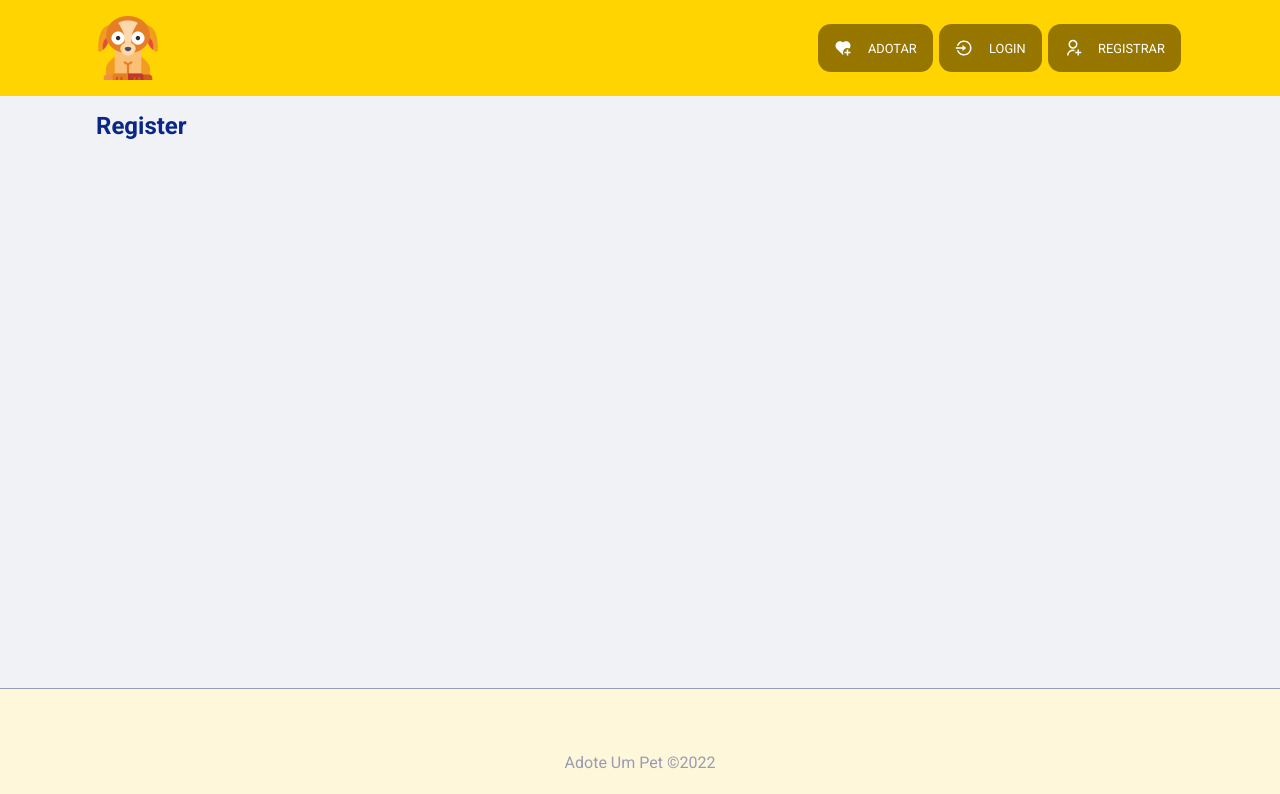
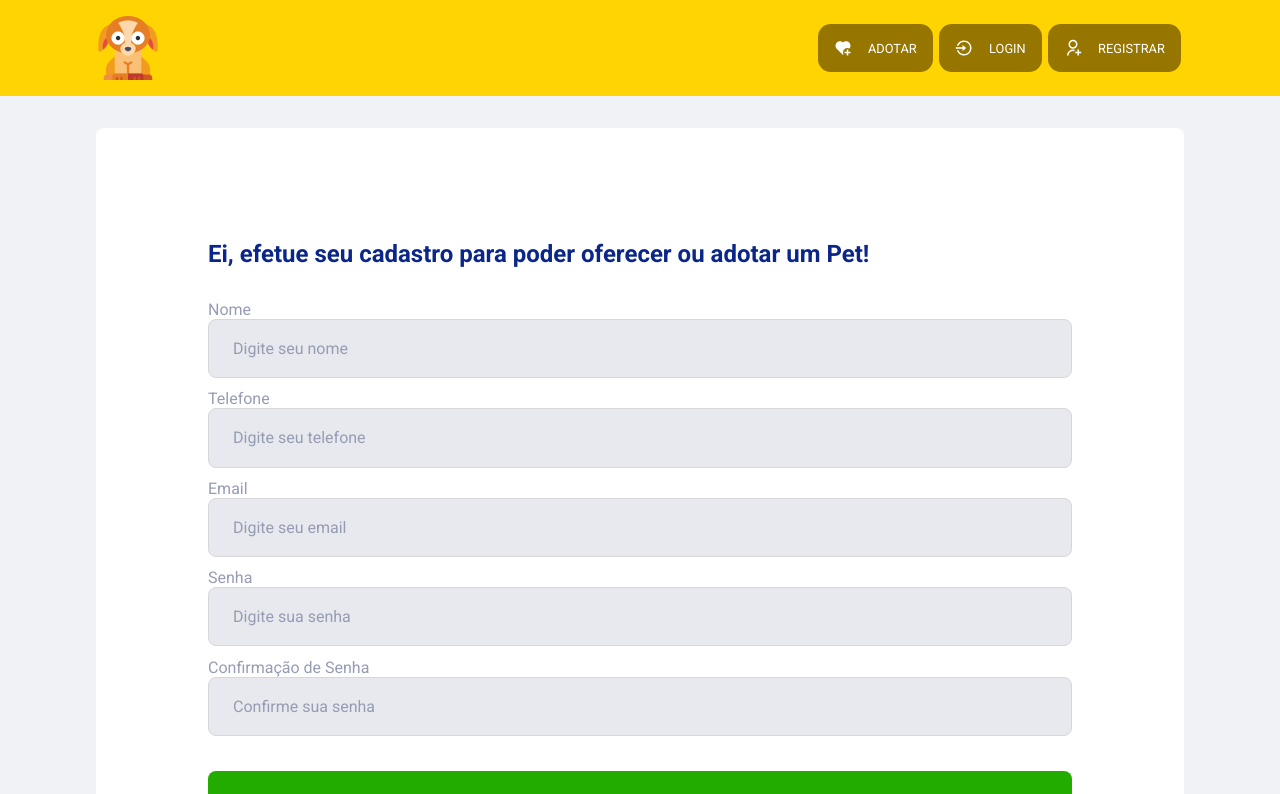
Before and after one commit to Adam-Almeida/get-pet, a React (Create React App) app in the folder frontend/: page /register in a window 1280 px wide. Shown: the top 794 px of the page. Built offline with nearby package versions, Linux system fonts and the light colour scheme.

Commit message:
chore: criando formulario de cadastro

```diff
--- /dev/null
+++ b/frontend/src/components/Form/Input.js
@@ -0,0 +1,13 @@
+import {StyleImput} from './style'
+
+function Imput({text, type, name, placeholder}) {
+    return(
+        <>
+        <label>{text}</label>
+        <StyleImput type={type} name={name} placeholder={placeholder}>
+        </StyleImput>
+        </>
+    )
+}
+
+export default Imput
--- /dev/null
+++ b/frontend/src/components/Form/style.js
@@ -0,0 +1,26 @@
+import styled from "styled-components";
+
+export const StyleImput = styled.input`
+    width: 100%;
+    padding: 0 1.5rem;
+    height: 3.7rem;
+    border-radius: 0.5rem;
+    border: 1px solid #d7d7d7;
+    background: #e7e9ee;
+    font-weight: 400;
+    font-size: 1rem;
+    margin-bottom: 0.7rem;
+    &::placeholder {
+      color: var(--text-body);
+    }
+    & + input {
+      margin-top: 0.8rem;
+    }
+
+    :focus, :active{
+      border: 1px solid var(--theme);
+      background-color: #ebefff ;
+    }
+    transition: border 0.5s;
+
+`
--- a/frontend/src/components/layout/navbar/Navbar.js
+++ b/frontend/src/components/layout/navbar/Navbar.js
@@ -10,7 +10,7 @@ function Navbar() {
         <Container>
             <Content>
                 <img src={Logo} alt='Adote Um Pet' />
-                <right>
+                <span>
                     <Link to="/">
                         <MenuButton text="ADOTAR">
                             <RiHeartAddFill color="#ffffff" />
@@ -26,7 +26,7 @@ function Navbar() {
                             <RiUserAddLine color="#ffffff" />
                         </MenuButton>
                     </Link>
-                </right>
+                </span>
             </Content>
         </Container>
     )
--- a/frontend/src/components/layout/navbar/styles.js
+++ b/frontend/src/components/layout/navbar/styles.js
@@ -11,7 +11,7 @@ export const Content = styled.div`
     display: flex;
     align-items: center;
     justify-content: space-between;
-    right {
+    span {
         display: flex;
     }
 
--- a/frontend/src/components/pages/Auth/Register.js
+++ b/frontend/src/components/pages/Auth/Register.js
@@ -1,10 +1,29 @@
+import { useState } from "react"
+import Imput from "../../Form/Input"
+import { Form } from "./style"
+
 function Register() {
+    const [user, setUser] = useState({})
+
+    function handleOnChange(e) {
+        setUser({ ...user, [e.target.name]: e.target.value })
+    }
+
+    function handleSubmit(e){
+        e.preventDefault()
+        console.log(user)
+    }
+
     return (
-        <section>
-            <h1>
-            Register
-            </h1>
-        </section>
+        <Form onSubmit={handleSubmit}>
+            <h2>Ei, efetue seu cadastro para poder oferecer ou adotar um Pet!</h2>
+            <Imput type="text" text="Nome" name="name" placeholder="Digite seu nome" />
+            <Imput type="text" text="Telefone" name="phone" placeholder="Digite seu telefone" />
+            <Imput type="email" text="Email" name="email" placeholder="Digite seu email" />
+            <Imput type="password" text="Senha" name="password" placeholder="Digite sua senha" />
+            <Imput type="password" text="Confirmação de Senha" name="confirmPassword" placeholder="Confirme sua senha" />
+            <button type="submit" onChange={handleOnChange}>Cadastrar</button>
+        </Form>
     )
 }
 
--- /dev/null
+++ b/frontend/src/components/pages/Auth/style.js
@@ -0,0 +1,40 @@
+import styled from "styled-components";
+
+export const Form = styled.form`
+  background-color: red;
+  padding: 7rem;
+  border-radius: 0.5rem;
+  background-color: var(--shape);
+  margin-top: 1rem;
+
+  @media (max-width: 720px) {
+    padding: 2rem;
+  }
+
+  label{
+      color: var(--text-body);
+    }
+
+
+  h2 {
+    color: var(--text-title);
+    font-size: 1.5rem;
+    margin-bottom: 2rem;
+  }
+
+  button[type="submit"] {
+    width: 100%;
+    padding: 0 1.5rem;
+    background: var(--green);
+    color: #ffffff;
+    border-radius: 0.5rem;
+    height: 4rem;
+    border: 0;
+    font-size: 1rem;
+    margin-top: 1.5rem;
+    transition: filter 0.2s;
+    &:hover {
+      filter: brightness(0.9);
+    }
+  }
+`;
--- a/frontend/src/global.css
+++ b/frontend/src/global.css
@@ -1,9 +1,11 @@
 :root {
   --background: #f0f2f5;
   --text-title: #0a2689;
+  --green: #22ac00;
   --text-body: #969cb3;
   --shape: #ffffff;
   --theme: #977600;
+  --outline: #cacaca
   --footer: #fff7da;
 }
 
@@ -34,9 +36,9 @@ body {
 
 input,
 textarea,
-select,
+select
 :focus {
-  outline: var(--theme) solid 1px;
+  outline: var(--outline) solid 1px;
 }
 
 body,
```
